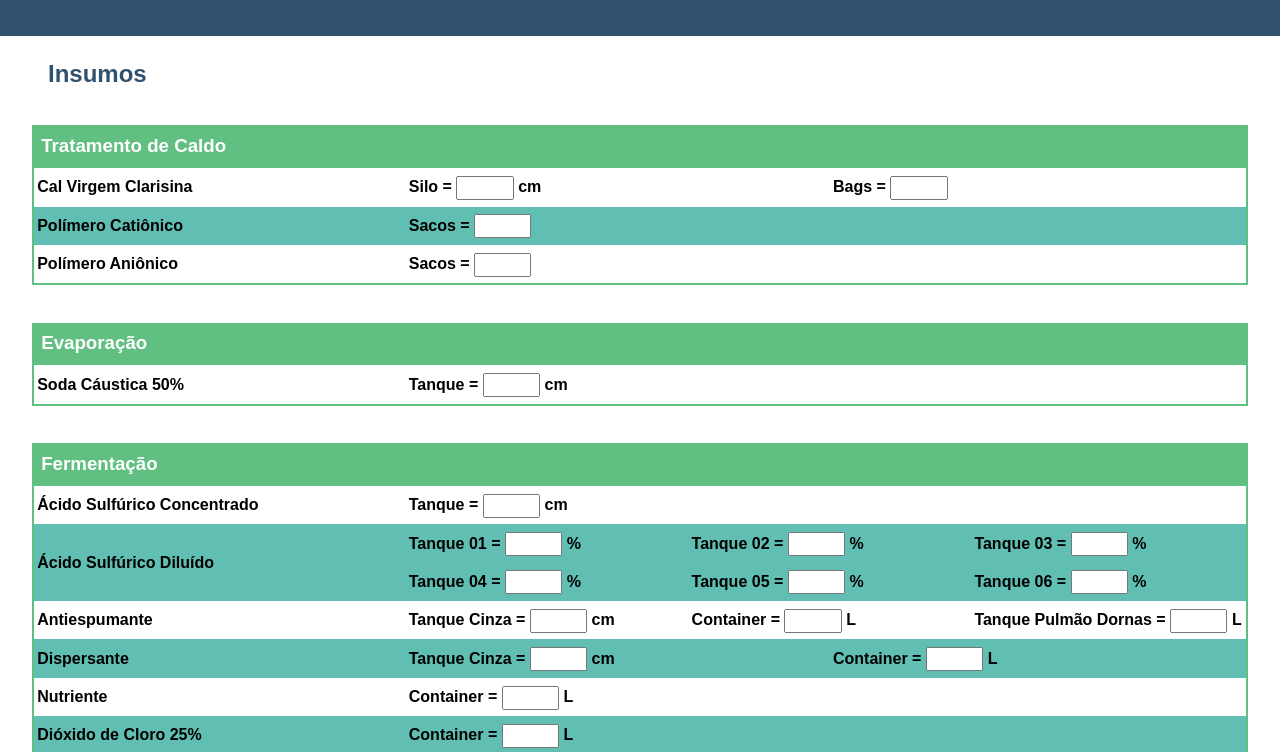
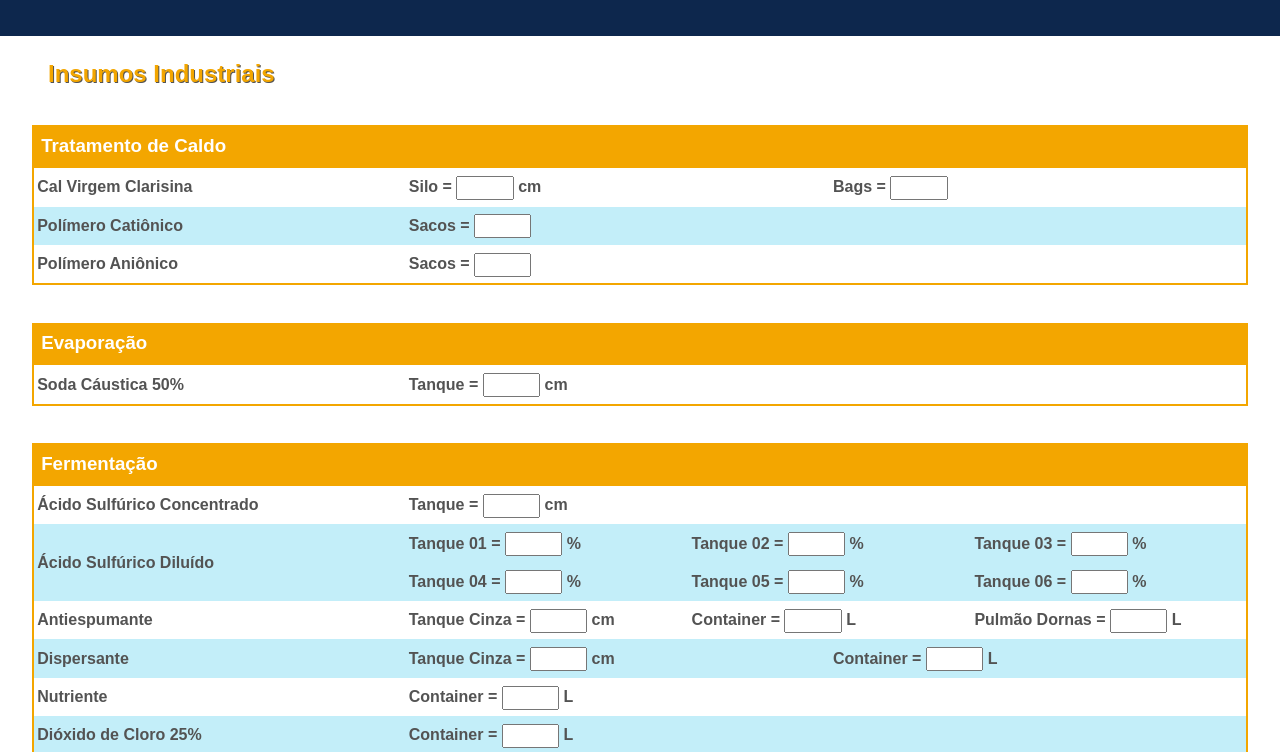
Before and after one commit to LuizAlmeidaJr/controle-insumos, a plain HTML site: page index.html in a window 1280 px wide. Shown: the part 84-836 px from the top of the page. Drawn offline with Linux system fonts and the light colour scheme.

Commit message:
colorModification

```diff
--- a/index.html
+++ b/index.html
@@ -13,7 +13,7 @@
     </header>
     <main>
         <div id="medidas">
-            <h2>Insumos</h2>
+            <h2>Insumos Industriais</h2>
             <h3>Tratamento de Caldo</h3>
             <div class="setor">
                 <div class="item2">
@@ -58,7 +58,7 @@
                     <h4>Antiespumante</h4>
                     <p>Tanque Cinza = <input type="number" name="AETanque" id="AETanque"> cm</p>
                     <p>Container = <input type="number" name="AEContainer" id="AEContainer"> L</p>
-                    <p>Tanque Pulmão Dornas = <input type="number" name="AEDorna" id="AEDorna"> L</p>
+                    <p>Pulmão Dornas = <input type="number" name="AEDorna" id="AEDorna"> L</p>
                 </div>
                 <div class="item2 linha">
                     <h4>Dispersante</h4>
@@ -125,7 +125,7 @@
         </div>
         <div id="estoque">
             <button type="submit" id="calculaEstoque" onclick()>Calcular estoque</button>
-            <div id="estoqueCalculado">Estoque...</div>
+            <div id="estoqueCalculado"></div>
         </div>
     </main>
     <script src="script.js"></script>
--- a/style.css
+++ b/style.css
@@ -7,12 +7,10 @@
 
 :root {
     --color0: white;
-    --color1: black;
-    --color2: #31526e;
-    --color3: #60BF81;
-    --color4: #582579;
-    --color5: #60BF81;
-    --color6: #60bfb2;
+    --color1: #535353;
+    --color2: #0D274D;
+    --color3: #F3A600;
+    --color4: #21bee944;
 }
 
 body {
@@ -31,7 +29,8 @@ h1 {
 }
 
 h2 {
-    color: var(--color2);
+    color: var(--color3);
+    text-shadow: 1px 1px var(--color1);
     padding: 1em 0 0 2em;;
 }
 
@@ -43,10 +42,12 @@ h3 {
 }
 
 h4 {
+    color: var(--color1);
     padding: 0.2em;
 }
 
 p {
+    color: var(--color1);
     line-height: 2em;
     margin-left: 0.5em;
     font-weight: bold;
@@ -89,14 +90,14 @@ input {
 }
 
 .linha {
-    background-color: var(--color6);
+    background-color: var(--color4);
 }
 
 button {
     font-size: 1em;
     padding: 0.5em;
     color: var(--color0);
-    background-color: var(--color5);
+    background-color: var(--color2);
     border-radius: 5px;
     display: block;
     margin: 0 auto 2em auto;
@@ -104,8 +105,9 @@ button {
 }
 
 #estoqueCalculado {
+    color: var(--color1);
     margin: 2em;
-    border: 1px solid var(--color5);
+    border: 1px solid var(--color3);
     border-radius: 5px;
     line-height: 1.5em;
     padding: 1em;
```
